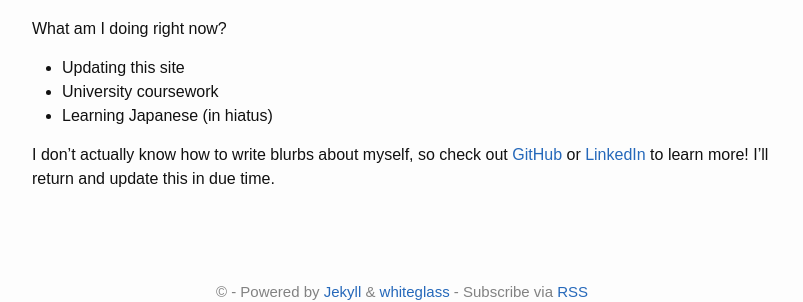
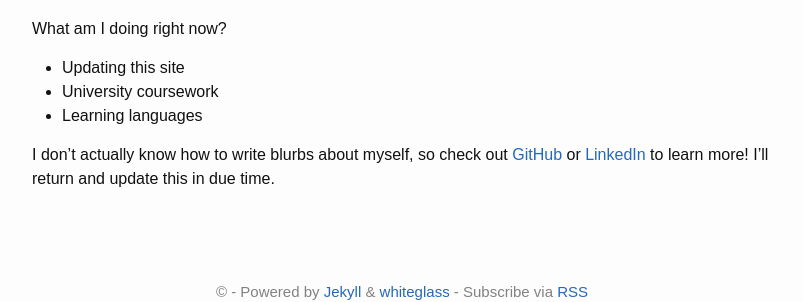
Before and after one commit to itemic/itemic.github.io, a Jekyll site: the page built from me.md, in a window 1280 px wide. Shown: the part 228-530 px from the top of the page, without its empty margins (238-1041 px from the left). Built offline with Jekyll 4.4.1, drawn with Linux system fonts in a browser that asks for light colours.

Commit message:
Add stuff

```diff
--- a/me.md
+++ b/me.md
@@ -9,6 +9,6 @@ Hey there. I'm Terran, a third-year Software Engineering student at the Universi
 What am I doing right now?
 - Updating this site
 - University coursework
-- Learning Japanese (in hiatus)
+- Learning languages
 
 I don't actually know how to write blurbs about myself, so check out [GitHub](https://www.github.com/itemic) or [LinkedIn](https://www.linkedin.com/in/terrankroft/) to learn more! I'll return and update this in due time.
```
Also changed, not shown: 2 other files.
